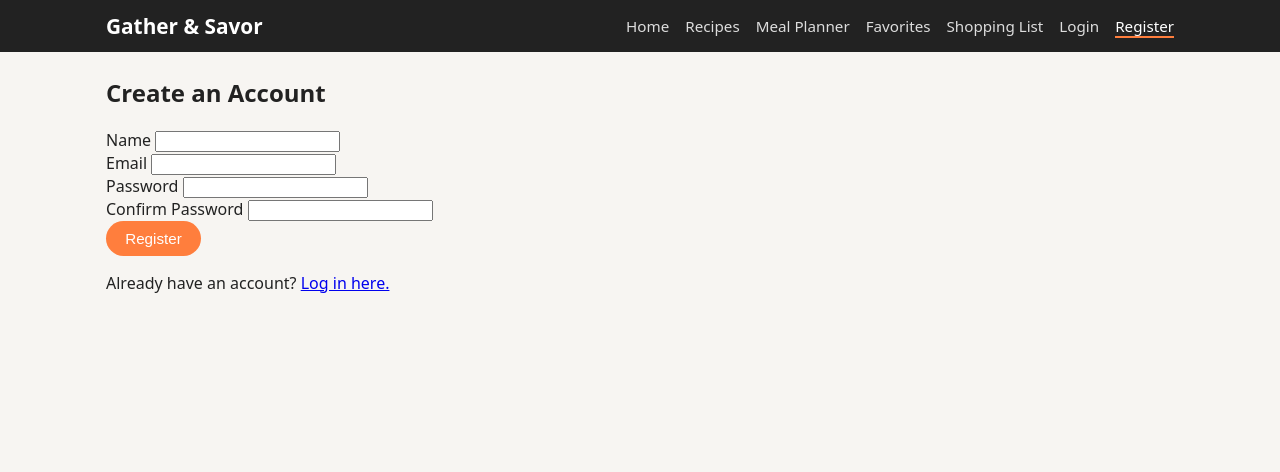
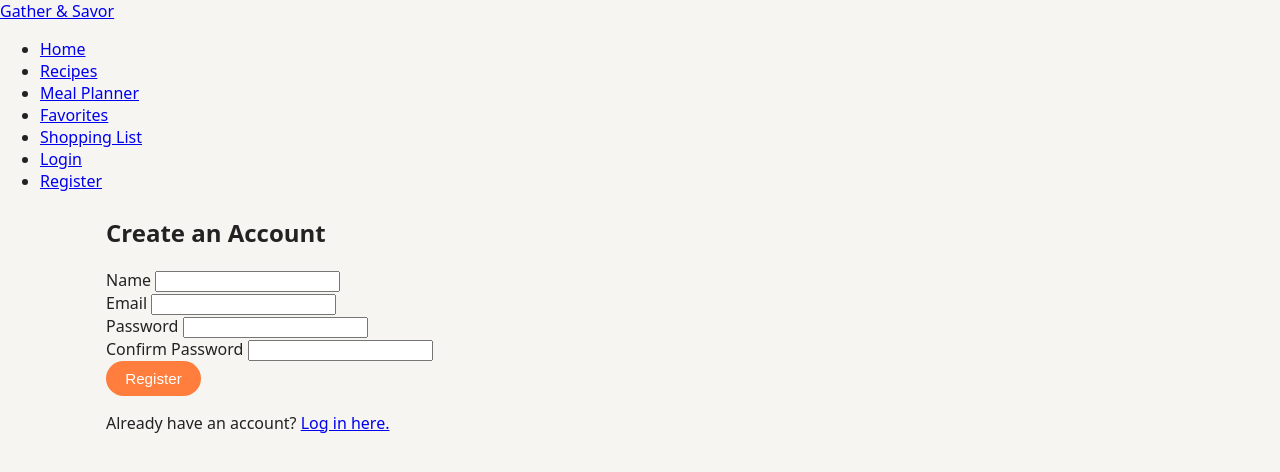
Before and after one commit to Manahil2026/gather-savor_FinalProject, a PHP site: page /Register.php in a window 1280 px wide. Shown: the top 472 px of the page. Run offline with PHP 8.4, Linux system fonts and the light colour scheme.

Commit message:
style.css

```diff
--- a/css/style.css
+++ b/css/style.css
@@ -7,50 +7,9 @@
 
 body {
   margin: 0;
-  font-family: system-ui, -apple-system, BlinkMacSystemFont, "Times New Roman", sans-serif;
+  font-family: system-ui, -apple-system, BlankMacSystemFont, "Times New Roman", sans-serif;
   background: #f7f5f2;
   color: #222;
-}
-
-header {
-  background: #222;
-  color: #fff;
-}
-
-.main-nav {
-  max-width: 1100px;
-  margin: 0 auto;
-  padding: 0.75rem 1rem;
-  display: flex;
-  align-items: center;
-  justify-content: space-between;
-}
-
-.logo a {
-  color: #fff;
-  text-decoration: none;
-  font-weight: 700;
-  font-size: 1.3rem;
-}
-
-.nav-links {
-  list-style: none;
-  display: flex;
-  gap: 1rem;
-  margin: 0;
-  padding: 0;
-}
-
-.nav-links a {
-  color: #ddd;
-  text-decoration: none;
-  font-size: 0.95rem;
-}
-
-.nav-links a.active,
-.nav-links a:hover {
-  color: #fff;
-  border-bottom: 2px solid #ff7e3d;
 }
 
 .page-container {
```
Also changed, not shown: other parts of css/style.css (+3 -41 lines).
